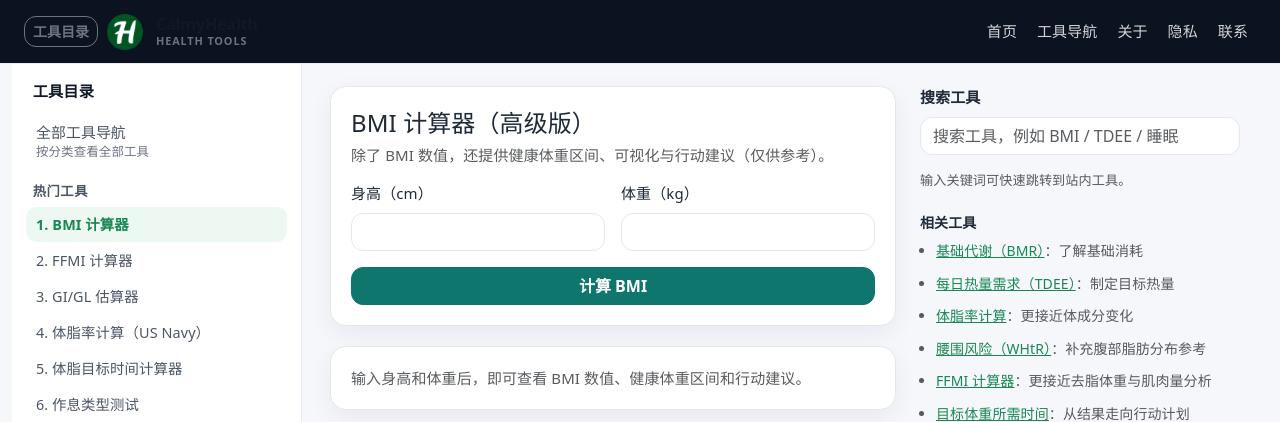
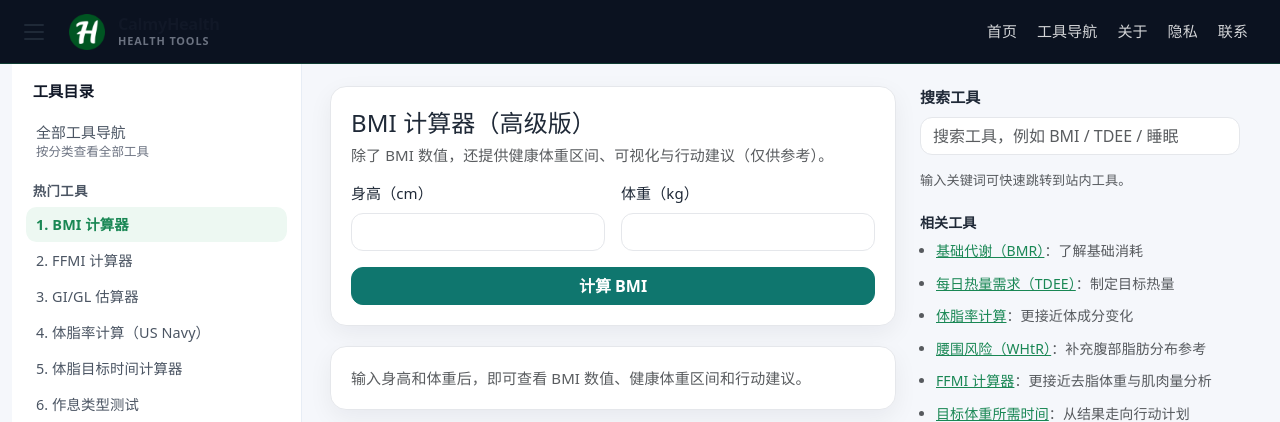
Before and after one commit to zhengxr566/health-tools-2026, a Flask app: page /bmi in a window 1280 px wide. Shown: the top 422 px of the page. Run offline with Flask 3, Linux system fonts and the light colour scheme.

Commit message:
update layout

```diff
--- a/static/style.css
+++ b/static/style.css
@@ -391,3 +391,38 @@ hr{ border-top: 1px solid rgba(15,23,42,.08); }
   border-radius: 10px; /* 关键：圆角更高级 */
   display: block;
 }
+
+.menu-toggle{
+  width: 36px;
+  height: 36px;
+  display: inline-flex;
+  flex-direction: column;
+  justify-content: center;
+  gap: 5px;
+  border: none;
+  background: transparent;
+  padding: 0;
+  cursor: pointer;
+}
+
+.menu-toggle span{
+  display: block;
+  width: 20px;
+  height: 2px;
+  background: #1f2937;
+  border-radius: 999px;
+  transition: all 0.2s ease;
+}
+
+/* hover 微动效 */
+.menu-toggle:hover span:nth-child(1){
+  transform: translateY(-1px);
+}
+.menu-toggle:hover span:nth-child(3){
+  transform: translateY(1px);
+}
+
+.topbar .container-fluid{
+  padding-left: 18px;
+  padding-right: 18px;
+}
--- a/templates/base.html
+++ b/templates/base.html
@@ -44,9 +44,9 @@
 
     .topbar {
       height: var(--topbar-h);
-      background: rgba(255, 255, 255, 0.92);
-      backdrop-filter: saturate(180%) blur(10px);
-      border-bottom: 1px solid var(--line);
+      background: transparent;
+      backdrop-filter: none;
+      border-bottom: 1px solid rgba(25, 135, 84, 0.35); /* 绿色细线 */
       position: sticky;
       top: 0;
       z-index: 1040;
@@ -402,8 +402,10 @@
   <nav class="navbar navbar-expand-lg topbar">
     <div class="container-fluid px-3 px-lg-4">
       <div class="d-flex align-items-center gap-2">
-        <button class="btn btn-sm btn-outline-secondary" type="button" id="sidebarToggle" aria-controls="sidebarPanel mobileNavCollapse" aria-label="打开工具目录">
-          工具目录
+        <button class="menu-toggle" type="button" id="sidebarToggle" aria-label="打开目录">
+          <span></span>
+          <span></span>
+          <span></span>
         </button>
 
         <a class="navbar-brand brand-mark" href="/">
```
